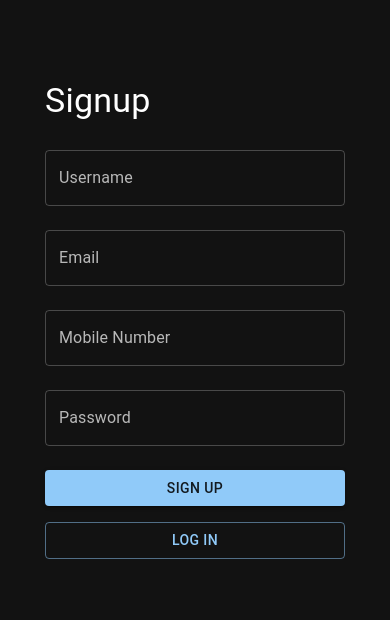
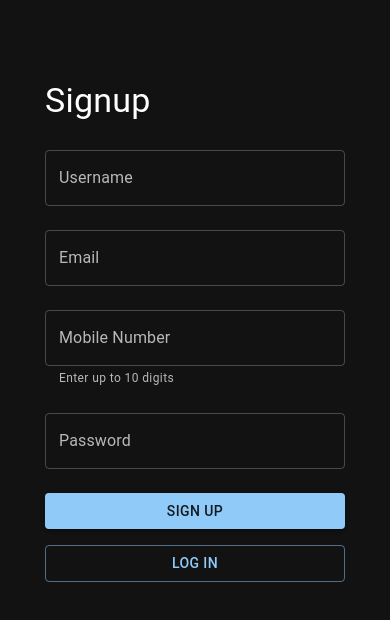
Before and after one commit to Vikybad/shopping-dashboard-app-frontend, a React (Create React App) app: page /signup in a window 390 px wide. Shown: the top 620 px of the page. Built offline with nearby package versions, Linux system fonts and the light colour scheme.

Commit message:
handle mobile text to number

```diff
--- a/src/components/Navbar.js
+++ b/src/components/Navbar.js
@@ -50,8 +50,8 @@ const StyledInputBase = styled(InputBase)(({ theme }) => ({
 
 const Navbar = ({ showSnackbar }) => {
 
-  // const BASEURL = "https://shopping-dashboard-backend-production.up.railway.app/"
-  const BASEURL = "http://localhost:5000/"
+  const BASEURL = "https://shopping-dashboard-backend-production.up.railway.app/"
+  // const BASEURL = "http://localhost:5000/"
 
   let { token } = useContext(AuthContext)
   const [anchorEl, setAnchorEl] = useState(null);
--- a/src/pages/Signup.js
+++ b/src/pages/Signup.js
@@ -15,10 +15,19 @@ const Signup = ({ showSnackbar }) => {
         image: '',
     });
 
+
     const handleChange = (e) => {
-        setSignupData({ ...signupData, [e.target.name]: e.target.value });
+        const { name, value } = e.target;
+        // Limit mobile number to 10 digits and ensure it's numeric
+        if (name === 'mobileNumber') {
+            // Allow only numeric values and limit length
+            if (/^\d*$/.test(value) && value.length <= 10) {
+                setSignupData({ ...signupData, [name]: value });
+            }
+        } else {
+            setSignupData({ ...signupData, [name]: value });
+        }
     };
-
 
     const handleSubmit = async (e) => {
         e.preventDefault();
@@ -76,6 +85,12 @@ const Signup = ({ showSnackbar }) => {
                 label="Mobile Number"
                 value={signupData.mobileNumber}
                 onChange={handleChange}
+                inputProps={{
+                    maxLength: 10,
+                    pattern: "[0-9]*", // Allow only numbers
+                    inputMode: "numeric" // Numeric keyboard on mobile
+                }}
+                helperText="Enter up to 10 digits"
             />
             <TextField
                 fullWidth
```
